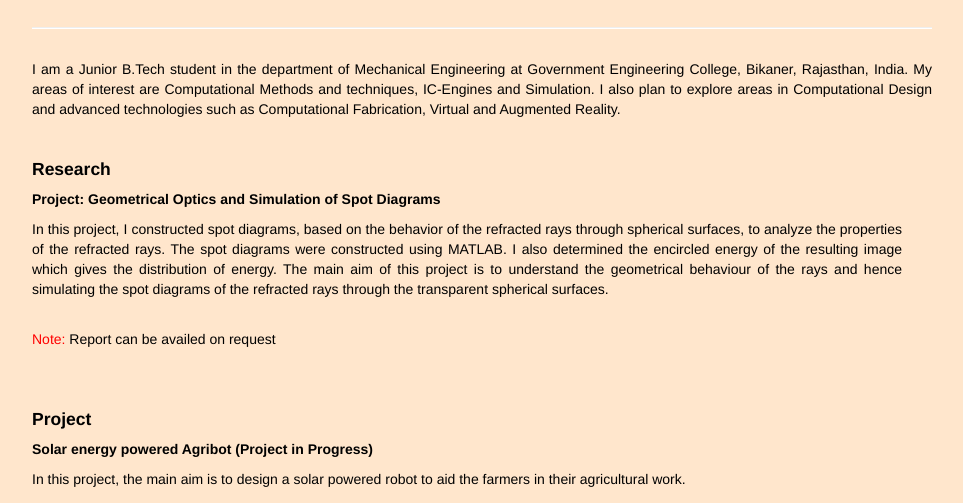
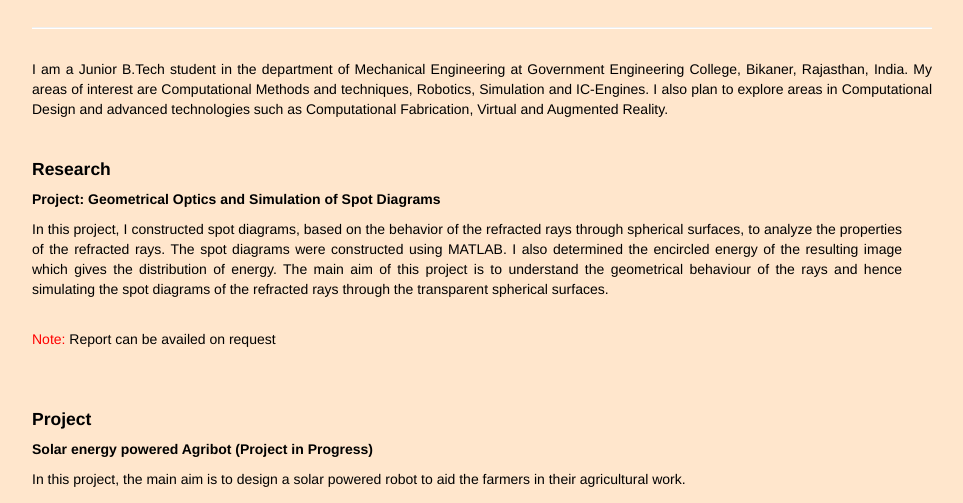
Before and after one commit to sharmatamanna/sharmatamanna.github.io, a plain HTML site: page index.html in a window 1280 px wide. Shown: the part 297-800 px from the top of the page, without its empty margins (158-1121 px from the left). Drawn offline with nearby package versions, Linux system fonts and the light colour scheme; files that its build step writes are made by us from their sources.

Commit message:
Update index.html

```diff
--- a/index.html
+++ b/index.html
@@ -90,7 +90,7 @@ Email: tamannasharmaecb (at) gmail (dot) com<br>
 <hr>
 <p align="justify">
 I am a Junior B.Tech student in the department of Mechanical Engineering at Government Engineering College, Bikaner, Rajasthan, India. My areas of interest
-are Computational Methods and techniques, IC-Engines and Simulation. I also plan to explore areas in Computational Design and advanced technologies such
+are Computational Methods and techniques, Robotics, Simulation and  IC-Engines. I also plan to explore areas in Computational Design and advanced technologies such
 as Computational Fabrication, Virtual and Augmented Reality.
 <br><br>
 <div id="Research">
```
